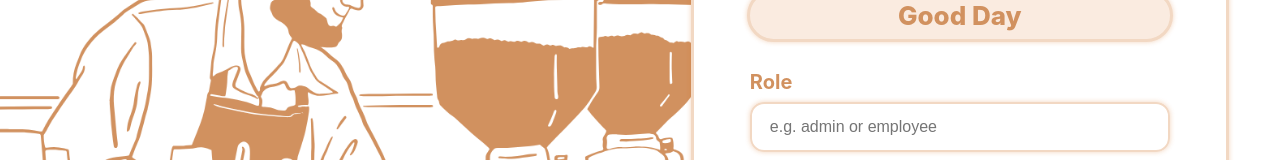
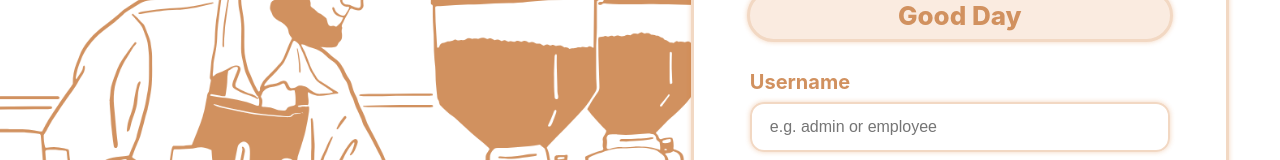
Before and after one commit to Robin-SS/CIMS, a React (Vite) app: page /login in a window 1280 px wide. Shown: the part 300-460 px from the top of the page. Built offline with nearby package versions, Linux system fonts and the light colour scheme; no server answers; the database is empty; a web font is replaced by a local one.

Commit message:
feat: login: change role to username

```diff
--- a/src/components/LoginUI.tsx
+++ b/src/components/LoginUI.tsx
@@ -142,7 +142,7 @@ export default function LoginUI({
 
           {/* Role */}
           <div style={{ display: 'flex', flexDirection: 'column', gap: '8px' }}>
-            <label style={{ fontFamily: 'Inter', fontSize: '20px', fontWeight: 700, color: '#D1915F' }}>Role</label>
+            <label style={{ fontFamily: 'Inter', fontSize: '20px', fontWeight: 700, color: '#D1915F' }}>Username</label>
             <input
               type="text"
               value={username}
```
